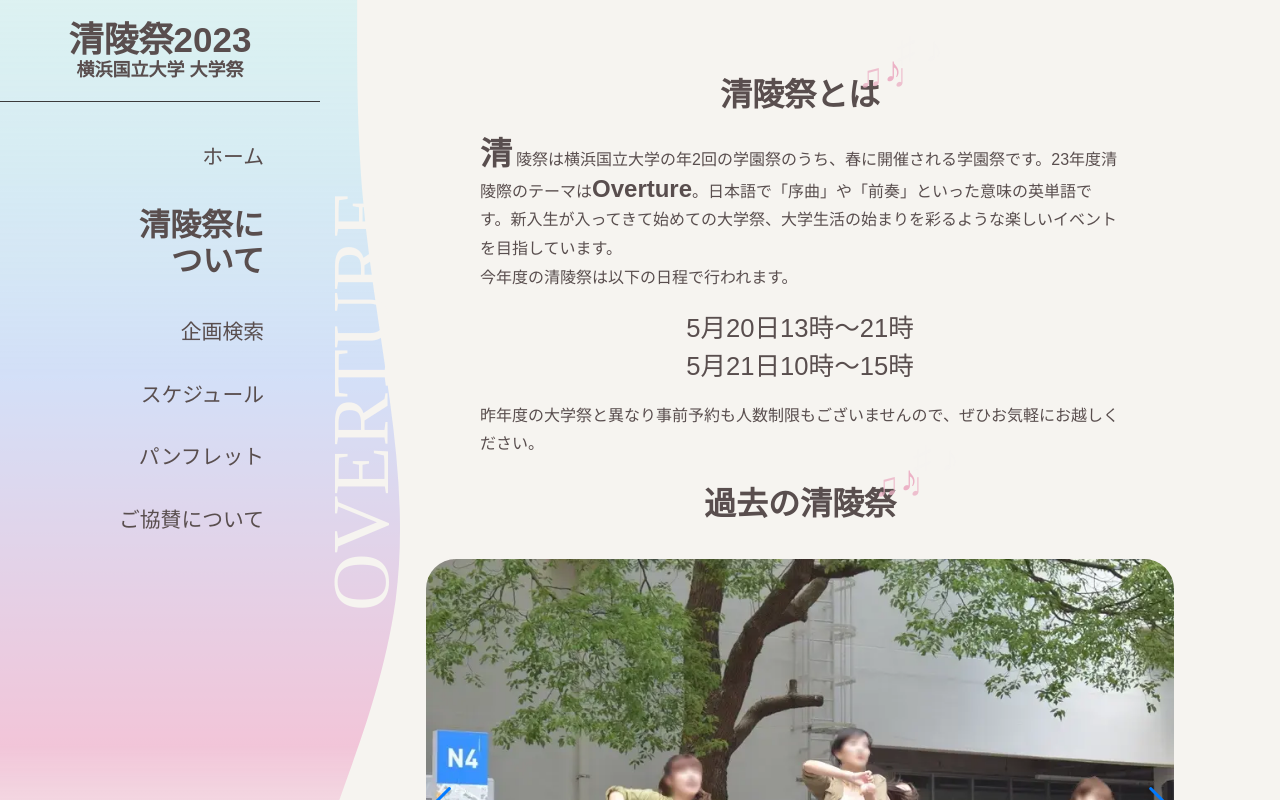
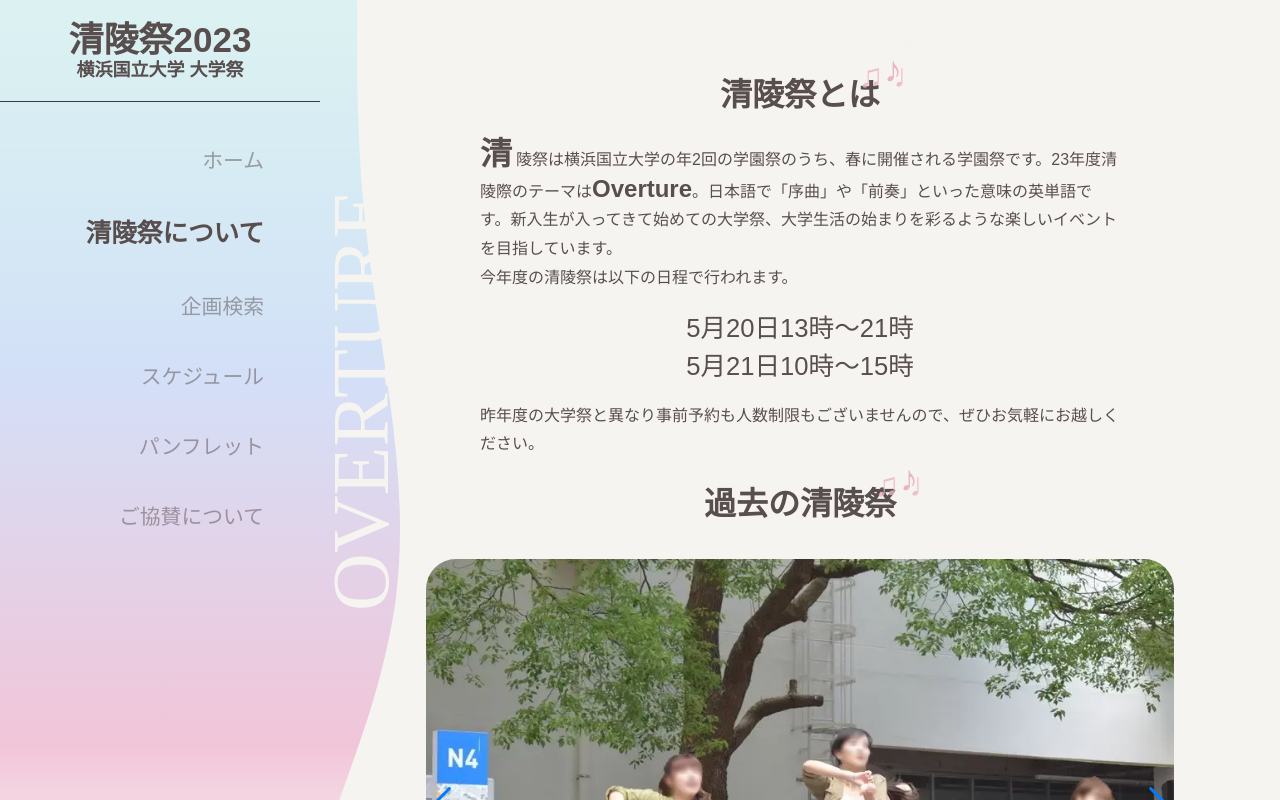
Before and after one commit to ynufes-tech/ynufes-seiryo23, a Nuxt app: page /about in a window 1280 px wide. Shown: the top 800 px of the page. Built offline with nearby package versions, Linux system fonts and the light colour scheme.

Commit message:
🐛 (component)HeaderPCのmenuの文字の大きさ問題を修正

```diff
--- a/components/HeaderPC.vue
+++ b/components/HeaderPC.vue
@@ -83,7 +83,7 @@
       margin: 0;
       box-sizing: border-box;
       width: 100%;
-      padding-top: 10%;
+      padding: 10% 0 0 0;
       height: min(95%, 450px);
       list-style: none;
       display: flex;
@@ -101,12 +101,13 @@
         font-size: 1.3em;
         text-decoration: none;
         color: #594e4e;
+        opacity: 0.5;
       }
 
-      a.router-link-active,
-      .router-link-active > span {
-        font-size: 1.4em;
+      a.router-link-active {
+        font-size: 1.6em;
         font-weight: bold;
+        opacity: 1;
       }
     }
   }
```
Also changed, not shown: pages/about.vue (+6 -1 lines).
